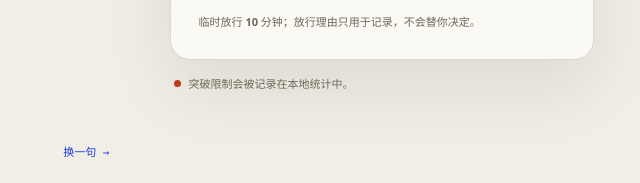
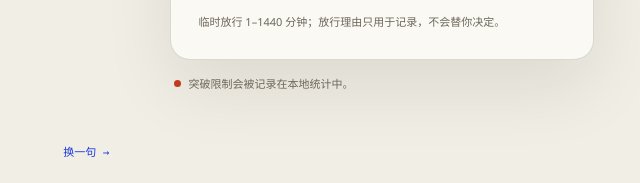
Before and after one commit to COH2357/DeepFocus, a browser extension: page gui/web/block.html in a window 1280 px wide. Shown: the part 455-638 px from the top of the page, 640-1280 px from the left. Drawn offline with Linux system fonts and the light colour scheme; no server answers.

Commit message:
Show variable bypass duration in blocker footer

```diff
--- a/gui/web/block.html
+++ b/gui/web/block.html
@@ -51,7 +51,7 @@
       <p class="card-copy" id="cardCopy">这个限制是你自己设的。现在离开，不用向任何人解释。</p>
       <button class="btn btn-ink" id="leaveBtn" type="button">先不看了，返回工作</button>
       <button class="btn btn-outline" id="bypassBtn" type="button">我有理由，临时放行</button>
-      <p class="fine">临时放行 <b id="bypassMinutes">10</b> 分钟；放行理由只用于记录，不会替你决定。</p>
+      <p class="fine">临时放行 1–1440 分钟；放行理由只用于记录，不会替你决定。</p>
     </div>
     <div class="audit">
       <span class="audit-dot"></span>
```
